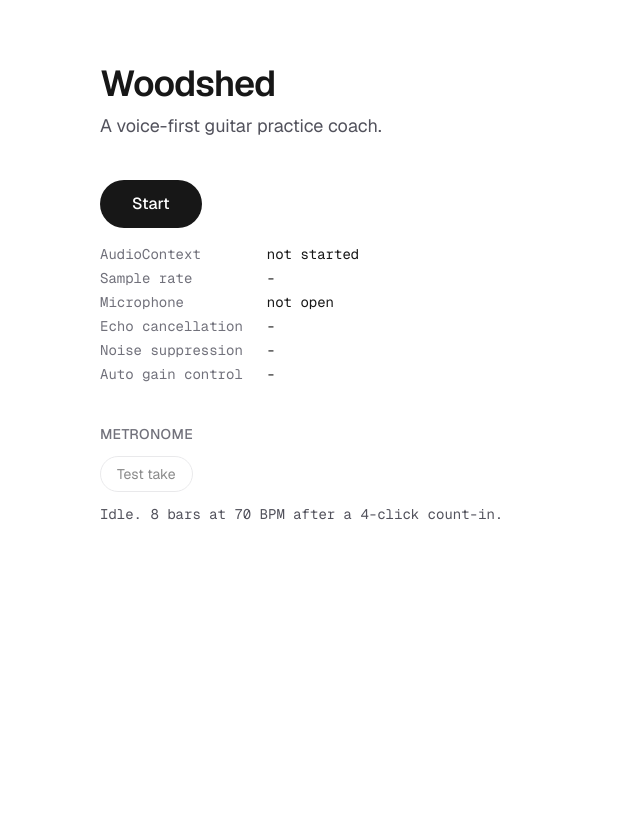
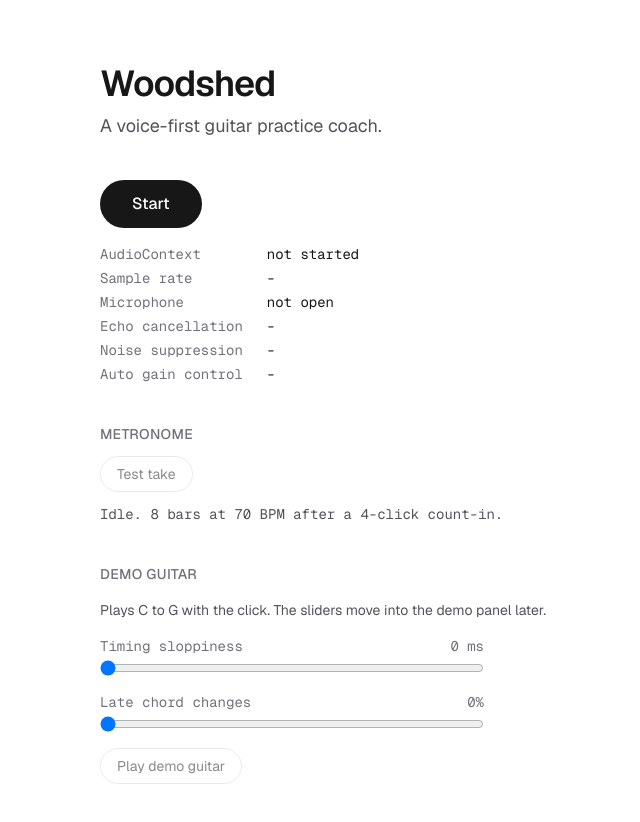
Before and after one commit to taribalazs0/woodshed, a Next.js app: page / in a window 1280 px wide. Shown: the top 822 px of the page, without its empty margins (228-868 px from the left). Before the commit the page ends 800 px from the top, so only its background shows below. Built offline with nearby package versions, Linux system fonts and the light colour scheme.

Commit message:
m4.1: demo guitar added: chord switches between C and G

```diff
--- a/app/page.tsx
+++ b/app/page.tsx
@@ -3,6 +3,12 @@
 import { Fragment, useEffect, useState } from "react";
 import LevelMeter from "@/components/LevelMeter";
 import { getAudioContext, startAudio } from "@/lib/audio/context";
+import {
+  MAX_SLOPPINESS_MS,
+  planDemoStrums,
+  playDemoGuitar,
+  type DemoStrum,
+} from "@/lib/audio/demoGuitar";
 import { scheduleTake, type ScheduledTake } from "@/lib/audio/metronome";
 import { getMicProcessing, openMic, type MicProcessing } from "@/lib/audio/mic";
 import { DEFAULT_EXERCISE } from "@/lib/types";
@@ -40,6 +46,12 @@ function describeTake(take: ScheduledTake, now: number): string {
   return `Done. ${take.beatTimes.length} take beats at ${take.bpm} BPM.`;
 }
 
+function describeGuitar(plan: DemoStrum[]): string {
+  const lateBars = plan.filter((strum) => strum.lateChange).map((strum) => strum.bar);
+  if (lateBars.length === 0) return `${plan.length} strums, no late changes.`;
+  return `${plan.length} strums, late changes on bars ${lateBars.join(", ")}.`;
+}
+
 export default function Home() {
   const [audioState, setAudioState] = useState<AudioContextState | null>(null);
   const [sampleRate, setSampleRate] = useState<number | null>(null);
@@ -49,6 +61,9 @@ export default function Home() {
   const [take, setTake] = useState<ScheduledTake | null>(null);
   const [takeNow, setTakeNow] = useState(0);
   const [takeStarting, setTakeStarting] = useState(false);
+  const [sloppinessMs, setSloppinessMs] = useState(0);
+  const [lateChangePercent, setLateChangePercent] = useState(0);
+  const [guitarPlan, setGuitarPlan] = useState<DemoStrum[] | null>(null);
 
   const started = sampleRate !== null;
   const ready = audioState === "running" && mic !== null;
@@ -95,8 +110,29 @@ export default function Home() {
   async function handleTestTake() {
     setTakeStarting(true);
     setError(null);
+    setGuitarPlan(null);
     try {
       const scheduled = await scheduleTake(DEFAULT_EXERCISE);
+      setTake(scheduled);
+      setTakeNow(getAudioContext().currentTime);
+    } catch (err) {
+      setError(err instanceof Error ? err.message : String(err));
+    } finally {
+      setTakeStarting(false);
+    }
+  }
+
+  async function handleDemoGuitar() {
+    setTakeStarting(true);
+    setError(null);
+    try {
+      const scheduled = await scheduleTake(DEFAULT_EXERCISE);
+      const plan = planDemoStrums(scheduled, DEFAULT_EXERCISE, {
+        sloppinessMs,
+        lateChangeAmount: lateChangePercent / 100,
+      });
+      await playDemoGuitar(plan);
+      setGuitarPlan(plan);
       setTake(scheduled);
       setTakeNow(getAudioContext().currentTime);
     } catch (err) {
@@ -183,6 +219,57 @@ export default function Home() {
           </dl>
         )}
       </section>
+
+      <section className="flex w-full flex-col items-start gap-4">
+        <h2 className="text-sm font-medium uppercase tracking-wide text-zinc-500">
+          Demo guitar
+        </h2>
+        <p className="text-sm text-zinc-600 dark:text-zinc-400">
+          Plays {DEFAULT_EXERCISE.chords.join(" to ")} with the click. The sliders move into the
+          demo panel later.
+        </p>
+        <label className="flex w-full max-w-sm flex-col gap-1 text-sm">
+          <span className="flex justify-between font-mono text-zinc-500">
+            <span>Timing sloppiness</span>
+            <span>{sloppinessMs} ms</span>
+          </span>
+          <input
+            type="range"
+            min={0}
+            max={MAX_SLOPPINESS_MS}
+            step={5}
+            value={sloppinessMs}
+            onChange={(event) => setSloppinessMs(Number(event.target.value))}
+          />
+        </label>
+        <label className="flex w-full max-w-sm flex-col gap-1 text-sm">
+          <span className="flex justify-between font-mono text-zinc-500">
+            <span>Late chord changes</span>
+            <span>{lateChangePercent}%</span>
+          </span>
+          <input
+            type="range"
+            min={0}
+            max={100}
+            step={1}
+            value={lateChangePercent}
+            onChange={(event) => setLateChangePercent(Number(event.target.value))}
+          />
+        </label>
+        <button
+          type="button"
+          onClick={handleDemoGuitar}
+          disabled={!ready || takeStarting || takeActive}
+          className="h-9 rounded-full border border-zinc-300 px-4 text-sm transition-colors hover:bg-zinc-100 disabled:cursor-not-allowed disabled:opacity-50 dark:border-zinc-700 dark:hover:bg-zinc-900"
+        >
+          {takeStarting ? "Scheduling..." : "Play demo guitar"}
+        </button>
+        {guitarPlan && (
+          <p className="font-mono text-sm text-zinc-600 dark:text-zinc-400">
+            {describeGuitar(guitarPlan)}
+          </p>
+        )}
+      </section>
     </main>
   );
 }
--- /dev/null
+++ b/lib/audio/demoGuitar.ts
@@ -0,0 +1,187 @@
+import { getAudioContext } from "@/lib/audio/context";
+import type { ScheduledTake } from "@/lib/audio/metronome";
+import type { ChordName, Exercise } from "@/lib/types";
+import type { PluckSynth } from "tone";
+
+/** Delay between adjacent sounding strings of one down-strum. */
+export const STRUM_SPREAD_SEC = 0.012;
+
+/**
+ * Largest random early/late offset. Half a beat at 140 BPM is about 214 ms,
+ * so 120 ms still lands in the same beat window.
+ */
+export const MAX_SLOPPINESS_MS = 120;
+
+/**
+ * Open-position voicings, low E to high E. Null is a muted string.
+ * The first sounding string is placed on the beat; the rest follow by STRUM_SPREAD_SEC.
+ */
+const VOICINGS: Record<ChordName, (string | null)[]> = {
+  C: [null, "C3", "E3", "G3", "C4", "E4"],
+  G: ["G2", "B2", "D3", "G3", "B3", "G4"],
+  D: [null, null, "D3", "A3", "D4", "F#4"],
+  E: ["E2", "B2", "E3", "G#3", "B3", "E4"],
+  A: [null, "A2", "E3", "A3", "C#4", "E4"],
+  Am: [null, "A2", "E3", "A3", "C4", "E4"],
+  Dm: [null, null, "D3", "A3", "D4", "F4"],
+  Em: ["E2", "B2", "E3", "G3", "B3", "E4"],
+};
+
+export interface DemoGuitarOptions {
+  /** 0 to MAX_SLOPPINESS_MS. Each strum is shifted randomly early or late by up to this much. */
+  sloppinessMs: number;
+  /** 0 to 1. At 1, every chord-change downbeat plays the previous chord. */
+  lateChangeAmount: number;
+}
+
+export interface DemoStrum {
+  /** AudioContext time of the first sounding string. */
+  time: number;
+  bar: number;
+  beat: number;
+  played: ChordName;
+  /** Positive is late, negative is early, relative to the click. */
+  offsetMs: number;
+  lateChange: boolean;
+}
+
+export interface DemoGuitar {
+  /** Guitar only. Connected to the speakers. The analyzer will read this instead of the mic. */
+  output: GainNode;
+}
+
+let guitarPromise: Promise<DemoGuitar & { strings: PluckSynth[] }> | null = null;
+
+/** Creates the six string voices once, on the shared AudioContext. */
+export function getDemoGuitar(): Promise<DemoGuitar> {
+  return loadDemoGuitar();
+}
+
+function loadDemoGuitar(): Promise<DemoGuitar & { strings: PluckSynth[] }> {
+  guitarPromise ??= createDemoGuitar().catch((err: unknown) => {
+    guitarPromise = null;
+    throw err;
+  });
+  return guitarPromise;
+}
+
+/**
+ * Decides what the demo guitar will play. At sloppiness 0 and lateChangeAmount 0,
+ * every first-sounding string is exactly on its click and every chord matches the exercise.
+ */
+export function planDemoStrums(
+  take: ScheduledTake,
+  exercise: Exercise,
+  options: DemoGuitarOptions,
+): DemoStrum[] {
+  const sloppinessMs = clamp(options.sloppinessMs, 0, MAX_SLOPPINESS_MS);
+  const lateChangeAmount = clamp(options.lateChangeAmount, 0, 1);
+  const lateBeats = lateChangeBeatIndexes(take, exercise, lateChangeAmount);
+
+  return take.beatTimes.map((beatTime, index) => {
+    const bar = Math.floor(index / take.beatsPerBar) + 1;
+    const beat = (index % take.beatsPerBar) + 1;
+    const expected = chordAtBar(exercise, bar);
+    const lateChange = lateBeats.has(index);
+    const played = lateChange ? chordAtBar(exercise, bar - 1) : expected;
+    const offsetMs = sloppinessMs === 0 ? 0 : (Math.random() * 2 - 1) * sloppinessMs;
+    return {
+      time: beatTime + offsetMs / 1000,
+      bar,
+      beat,
+      played,
+      offsetMs,
+      lateChange,
+    };
+  });
+}
+
+/** Schedules a down-strum per take beat. Clicks stay on the metronome, not on this bus. */
+export async function playDemoGuitar(plan: DemoStrum[]): Promise<void> {
+  const guitar = await loadDemoGuitar();
+  await whenStringModelsReady(guitar.strings);
+  for (const strum of plan) {
+    const notes = VOICINGS[strum.played];
+    let sounding = 0;
+    notes.forEach((note, stringIndex) => {
+      if (!note) return;
+      guitar.strings[stringIndex].triggerAttack(
+        note,
+        strum.time + sounding * STRUM_SPREAD_SEC,
+      );
+      sounding += 1;
+    });
+  }
+}
+
+/**
+ * PluckSynth stays silent until its AudioWorklet string model has connected.
+ * That load is async, so notes scheduled before it are dropped.
+ */
+async function whenStringModelsReady(strings: PluckSynth[]): Promise<void> {
+  const deadline = performance.now() + 2000;
+  while (performance.now() < deadline) {
+    if (strings.every((string) => stringModelReady(string))) return;
+    await new Promise((resolve) => setTimeout(resolve, 40));
+  }
+  throw new Error(
+    "Demo guitar could not start its string model. Reload the page and press Play demo guitar again.",
+  );
+}
+
+function stringModelReady(string: PluckSynth): boolean {
+  const comb = (string as unknown as {
+    _lfcf?: { _combFilter?: { _worklet?: unknown } };
+  })._lfcf?._combFilter;
+  return Boolean(comb?._worklet);
+}
+
+function chordAtBar(exercise: Exercise, bar: number): ChordName {
+  const index = (bar - 1) % exercise.chords.length;
+  return exercise.chords[index];
+}
+
+function lateChangeBeatIndexes(
+  take: ScheduledTake,
+  exercise: Exercise,
+  amount: number,
+): Set<number> {
+  const changes: number[] = [];
+  for (let index = take.beatsPerBar; index < take.beatTimes.length; index += take.beatsPerBar) {
+    const bar = Math.floor(index / take.beatsPerBar) + 1;
+    if (chordAtBar(exercise, bar) !== chordAtBar(exercise, bar - 1)) {
+      changes.push(index);
+    }
+  }
+  const lateCount = Math.round(amount * changes.length);
+  return new Set(changes.slice(0, lateCount));
+}
+
+function clamp(value: number, min: number, max: number): number {
+  return Math.min(max, Math.max(min, value));
+}
+
+async function createDemoGuitar(): Promise<DemoGuitar & { strings: PluckSynth[] }> {
+  const ctx = getAudioContext();
+  const Tone = await import("tone");
+  if (Tone.getContext().rawContext !== ctx) {
+    throw new Error("Tone.js is not using the shared AudioContext.");
+  }
+
+  const output = ctx.createGain();
+  output.gain.value = 1;
+  output.connect(ctx.destination);
+
+  const strings = Array.from({ length: 6 }, () => {
+    const string = new Tone.PluckSynth({
+      attackNoise: 3,
+      dampening: 5000,
+      resonance: 0.92,
+      volume: -4,
+    });
+    string.connect(output);
+    return string;
+  });
+
+  return { output, strings };
+}
```
Also changed, not shown: 1 other file (tests, documents, lock files or other folders).
